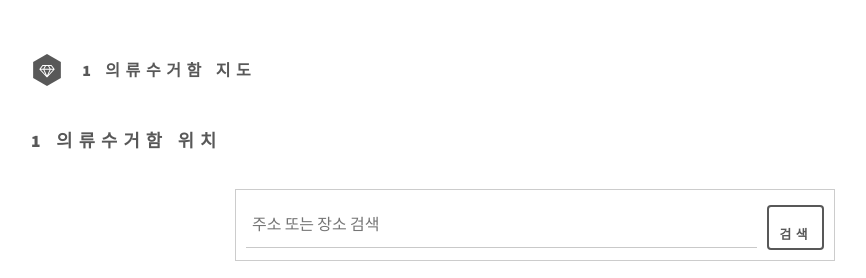
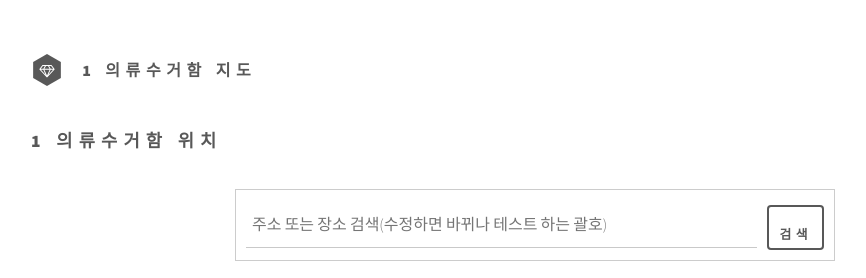
Before and after one commit to ssu-hongki/ClothingBinsMaps, a Flask app: page /map?gu=1 in a window 1280 px wide. Shown: the part 74-352 px from the top of the page, without its empty margins (105-971 px from the left). Run offline with Flask 3, Linux system fonts and the light colour scheme; data that the repository does not hold is empty; some libraries are stand-ins or nearby versions.

Commit message:
수정 내용 : 검색 바에 테스트 괄호 추가

```diff
--- a/templates/map_generic.html
+++ b/templates/map_generic.html
@@ -49,7 +49,7 @@
             <h2>{{ gu or '서울시' }} 의류수거함 위치</h2>
           </header>
           <div id="search-box">
-            <input type="text" id="search-input" placeholder="주소 또는 장소 검색">
+            <input type="text" id="search-input" placeholder="주소 또는 장소 검색(수정하면 바뀌나 테스트 하는 괄호)">
             <button onclick="searchLocation()">검색</button>
           </div>
         </section>
```
